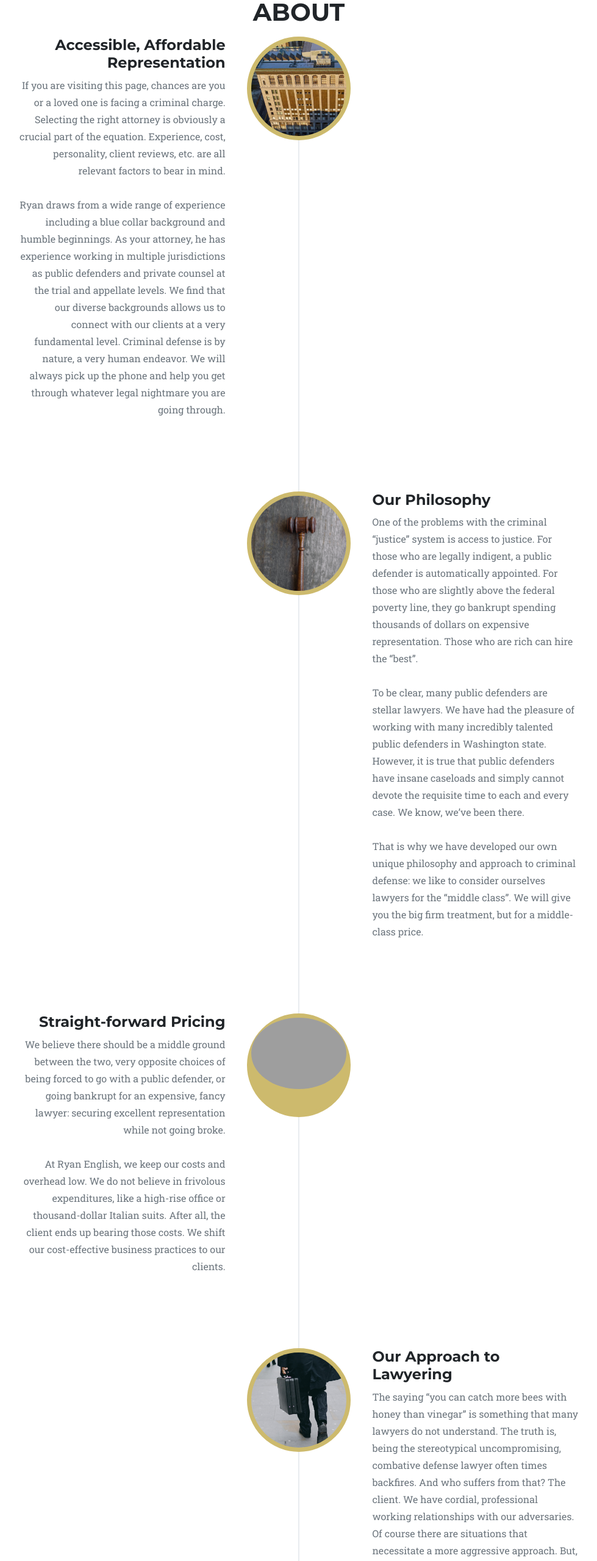
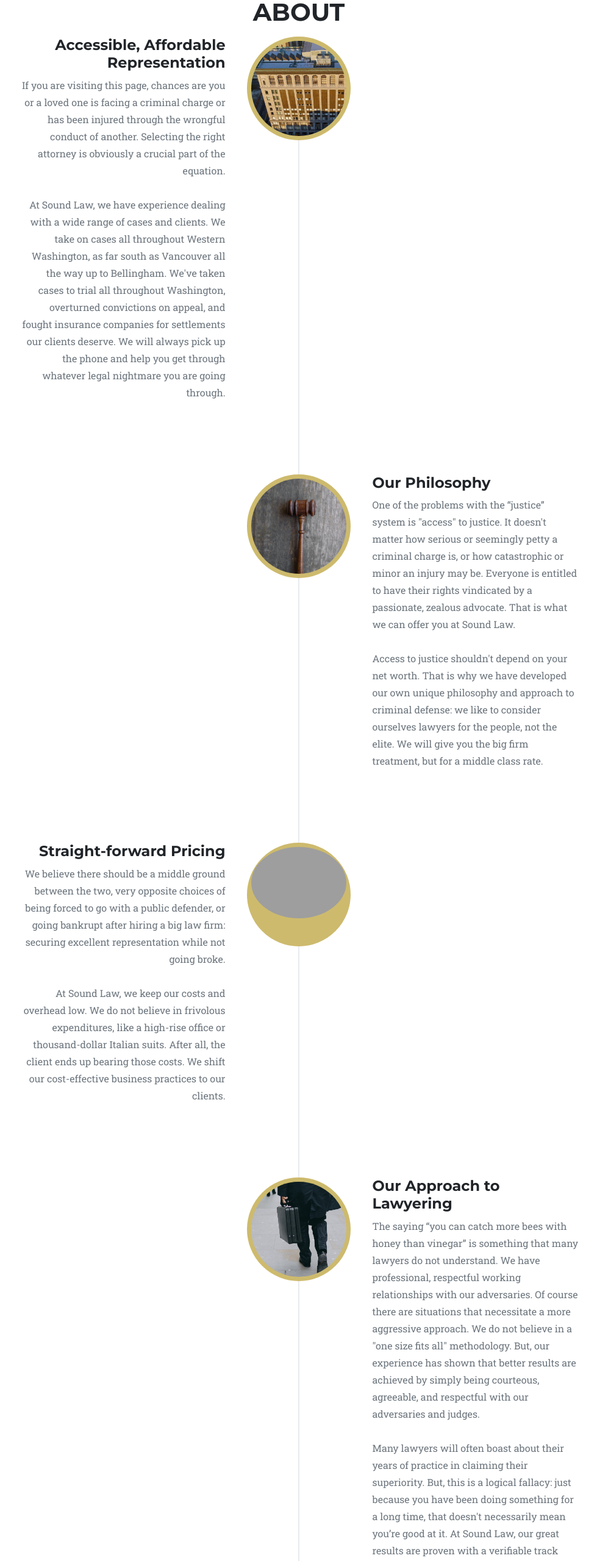
Before and after one commit to techWorksPortland/sound-law, a plain HTML site: page index.html in a window 1280 px wide. Shown: the part 2320-4880 px from the top of the page at 61% size, without its empty margins (150-1129 px from the left). Drawn offline with nearby package versions, Linux system fonts and the light colour scheme; grey boxes are pictures that could not be loaded; a web font is replaced by a local one.

Commit message:
filled in new info

```diff
--- a/index.html
+++ b/index.html
@@ -125,7 +125,8 @@
             <div class="timeline-heading">
               <h4 class="subheading">Accessible, Affordable Representation</h4>
             </div>
-            <div class="timeline-body"><p class="text-muted">If you are visiting this page, chances are you or a loved one is facing a criminal charge. Selecting the right attorney is obviously a crucial part of the equation. Experience, cost, personality, client reviews, etc. are all relevant factors to bear in mind. <br><br>Ryan draws from a wide range of experience including a blue collar background and humble beginnings. As your attorney, he has experience working in multiple jurisdictions as public defenders and private counsel at the trial and appellate levels. We find that our diverse backgrounds allows us to connect with our clients at a very fundamental level. Criminal defense is by nature, a very human endeavor. We will always pick up the phone and help you get through whatever legal nightmare you are going through.</p></div>
+            <div class="timeline-body"><p class="text-muted">If you are visiting this page, chances are you or a loved one is facing a criminal charge or has been injured through the wrongful conduct of another. Selecting the right attorney is obviously a crucial part of the equation.
+            <br><br>At Sound Law, we have experience dealing with a wide range of cases and clients. We take on cases all throughout Western Washington, as far south as Vancouver all the way up to Bellingham. We've taken cases to trial all throughout Washington, overturned convictions on appeal, and fought insurance companies for settlements our clients deserve.  We will always pick up the phone and help you get through whatever legal nightmare you are going through.</p></div>
           </div>
         </li>
         <li class="timeline-inverted">
@@ -134,7 +135,8 @@
             <div class="timeline-heading">
               <h4 class="subheading">Our Philosophy</h4>
             </div>
-            <div class="timeline-body"><p class="text-muted">One of the problems with the criminal “justice” system is access to justice. For those who are legally indigent, a public defender is automatically appointed. For those who are slightly above the federal poverty line, they go bankrupt spending thousands of dollars on expensive representation. Those who are rich can hire the “best”.<br><br>To be clear, many public defenders are stellar lawyers. We have had the pleasure of working with many incredibly talented public defenders in Washington state. However, it is true that public defenders have insane caseloads and simply cannot devote the requisite time to each and every case. We know, we’ve been there.<br><br>That is why we have developed our own unique philosophy and approach to criminal defense: we like to consider ourselves lawyers for the “middle class”. We will give you the big firm treatment, but for a middle-class price.</p></div>
+            <div class="timeline-body"><p class="text-muted">One of the problems with the “justice” system is "access" to justice. It doesn't matter how serious or seemingly petty a criminal charge is, or how catastrophic or minor an injury may be. Everyone is entitled to have their rights vindicated by a passionate, zealous advocate. That is what we can offer you at Sound Law.
+            <br><br>Access to justice shouldn't depend on your net worth. That is why we have developed our own unique philosophy and approach to criminal defense: we like to consider ourselves lawyers for the people, not the elite. We will give you the big firm treatment, but for a middle class rate. </p></div>
           </div>
         </li>
         <li>
@@ -143,7 +145,8 @@
             <div class="timeline-heading">
               <h4 class="subheading">Straight-forward Pricing</h4>
             </div>
-            <div class="timeline-body"><p class="text-muted">We believe there should be a middle ground between the two, very opposite choices of being forced to go with a public defender, or going bankrupt for an expensive, fancy lawyer: securing excellent representation while not going broke.<br><br>At Ryan English, we keep our costs and overhead low. We do not believe in frivolous expenditures, like a high-rise office or thousand-dollar Italian suits. After all, the client ends up bearing those costs. We shift our cost-effective business practices to our clients.</p></div>
+            <div class="timeline-body"><p class="text-muted">We believe there should be a middle ground between the two, very opposite choices of being forced to go with a public defender, or going bankrupt after hiring a big law firm: securing excellent representation while not going broke.
+            <br><br>At Sound Law, we keep our costs and overhead low. We do not believe in frivolous expenditures, like a high-rise office or thousand-dollar Italian suits. After all, the client ends up bearing those costs. We shift our cost-effective business practices to our clients.</p></div>
           </div>
         </li>
         <li class="timeline-inverted mb-0">
@@ -152,7 +155,8 @@
             <div class="timeline-heading">
               <h4 class="subheading">Our Approach to Lawyering</h4>
             </div>
-            <div class="timeline-body"><p class="text-muted">The saying “you can catch more bees with honey than vinegar” is something that many lawyers do not understand. The truth is, being the stereotypical uncompromising, combative defense lawyer often times backfires. And who suffers from that? The client. We have cordial, professional working relationships with our adversaries. Of course there are situations that necessitate a more aggressive approach. But, our experience has shown that better results are achieved by simply being courteous, agreeable, and respectful with our adversaries and judges.<br><br>Many lawyers will often tout their experience in claiming they are great at what they do. But, this is a logical fallacy: just because you have been doing something for a long time, that does not necessarily mean you’re good at it. It’s particularly laughable when a lawyer calls him or herself “the best”. What exactly is unit of measure? Because you say so? Although we bring over 20 years in combined experience to the table, we are worth our salt not because of our time served, but because of the results we deliver</p></div>
+            <div class="timeline-body"><p class="text-muted">The saying “you can catch more bees with honey than vinegar” is something that many lawyers do not understand. We have professional, respectful working relationships with our adversaries. Of course there are situations that necessitate a more aggressive approach. We do not believe in a "one size fits all" methodology. But, our experience has shown that better results are achieved by simply being courteous, agreeable, and respectful with our adversaries and judges.
+            <br><br>Many lawyers will often boast about their years of practice in claiming their superiority. But, this is a logical fallacy: just because you have been doing something for a long time, that doesn't necessarily mean you’re good at it. At Sound Law, our great results are proven with a verifiable track record. </p></div>
           </div>
         </li>
         <div class="d-flex justify-content-center">
@@ -175,13 +179,9 @@
           <img src="assets/img/ryan-headshot.jpg" alt="">
           <h3 class="section-subheading text-muted m-0">Ryan English<h3>
         </div>
-        <p>Ryan was born and raised in the greater Los Angeles area but left when he was 18. Since then, he has lived up and down the west coast and southwest, has attended 6 different colleges, worked numerous jobs, and met some really interesting people in the process. Washington is by far his favorite state, and he now considers himself a Washingtonian. He started working when he was 13 as a math and reading tutor. He then worked throughout high school, whether it was washing cars, mowing lawns, tending a cash register, collecting shopping carts, or soliciting people for blood donations. He also worked through college as a salesman, a music teacher, and then as a car mechanic to pay the bills. Finally, he ended up back in Los Angeles after bouncing around from college to college and graduated with a degree in philosophy with a pre-law minor. Ryan's passion is working on cars (especially classics), and he has continued to do that until enrolling in law school. Ryan has had a variety of unusual and unique experiences throughout life that have helped him connect with his clients.
-        <br><br>
-        Ryan's father and step-father were both cops, so naturally he became a defense lawyer. Throughout law school, Ryan worked, first for a superior court judge, criminal trial attorney, then a firm doing criminal appeals, and then the Department of Public Defense in King County. Due to the circumstances his employer created, he worked on multiple criminal appeals involving serious felony convictions with scarce or no supervision. From that, he learned the intricacies of criminal, appellate defense. Ryan was fortunate enough to have a fantastic supervisor and mentor at the Associated Counsel for the Accused – one of the best trial lawyers in Washington state. During the last year of law school, I learned how to be a courtroom lawyer and took my first case to trial. After five days, it resulted with the jury delivering two guilty verdicts (but after four hours of deliberation, so he made them think). But, because he already understood the appeals system, he told his client that she should appeal because the trial judge made a reversible error, which Ryan objected to at this trial. Essentially, the judge didn’t let him argue his theory of the case and excluded highly relevant evidence. The higher court agreed, reversed, and charges were dismissed.
-        <br><br>
-        The first case Ryan took to trial as a licensed attorney, he won outright with a 30 minute not guilty verdict on two counts that were originally filed as felonies. Ryan boasts a stellar trial record with proven results. Although his style of lawyering is polite and respectful when it comes to negotiating, he is not afraid of trial and welcomes it any day. No matter what your charge is, whether it be a simple speeding ticket, DUI, or serious felony, Ryan knows how to approach it.
-        <br><br>
-        In his spare time, Ryan enjoys working on his classic cars, exploring the Pacific Northwest, and experiencing fine arts.
+        <p>Ryan was born and raised in the greater Los Angeles area but left when he was 18. Since then, he has lived up and down the west coast and southwest, has attended 6 different colleges, worked numerous jobs, and met some really interesting people in the process. Washington is by far his favorite state and he now considers himself a Washingtonian. He started working when he was 13 as a math and reading tutor. He then worked throughout high school, whether it was washing cars, mowing lawns, tending a cash register, collecting shopping carts, or soliciting people for blood donations. He also worked through college as a salesman, a music teacher, and then as a car mechanic to pay the bills. Finally, he ended up back in the City of Los Angeles after bouncing around from college to college and graduated with a degree in philosophy with a pre-law minor. Ryan's passion is working on cars (especially classics), and he has continued to do that. Ryan has had a variety of unusual and unique experiences throughout life that have shaped his world view and helped him connect with his clients.
+        <br><br>Ryan's father and step-father were both cops, so naturally he became a defense lawyer. Throughout law school, Ryan worked; first for a superior court judge, criminal trial attorney, then a firm doing criminal appeals, and then the Department of Public Defense in King County. Due to the circumstances his employer created, he worked on multiple criminal appeals involving serious felony convictions with scarce or no supervision. From that, he learned the intricacies of criminal, appellate defense. Ryan was fortunate enough to have a fantastic supervisor and mentor at the Associated Counsel for the Accused – a highly regarded trial lawyer in Washington state. During his third year of law school, he learned how to be a courtroom lawyer and took his first case to trial. After five days, it resulted with the jury delivering two guilty verdicts (but after four hours of deliberation, so they really thought about it). But, because he already understood the appellate process, he told his client that she should appeal the conviction because the trial judge committed a reversible error, which Ryan preserved for the appeal. The higher court agreed, reversed, and all charges were dismissed.
+        <br><br>The first case Ryan took to trial as a licensed attorney he won outright with a 30 minute not guilty verdict on two counts that were originally filed as felonies. Ryan boasts a stellar trial record with proven results. Although his style of lawyering is polite and respectful when it comes to negotiating, he is not afraid of trial and welcomes it any day. No matter what your case is, whether it be a simple misdemeanor, sex offense, robbery appeal or personal injury claim, Ryan knows how to approach it.
         </p>
       </div>
     </article>
```
